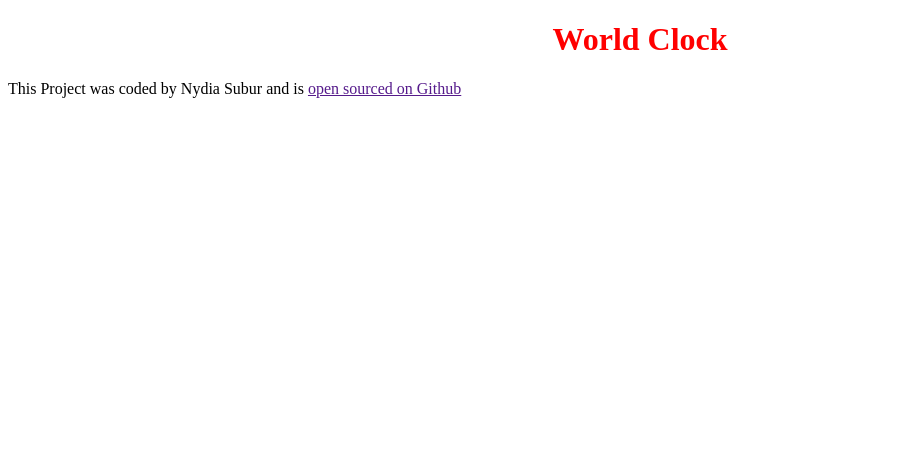
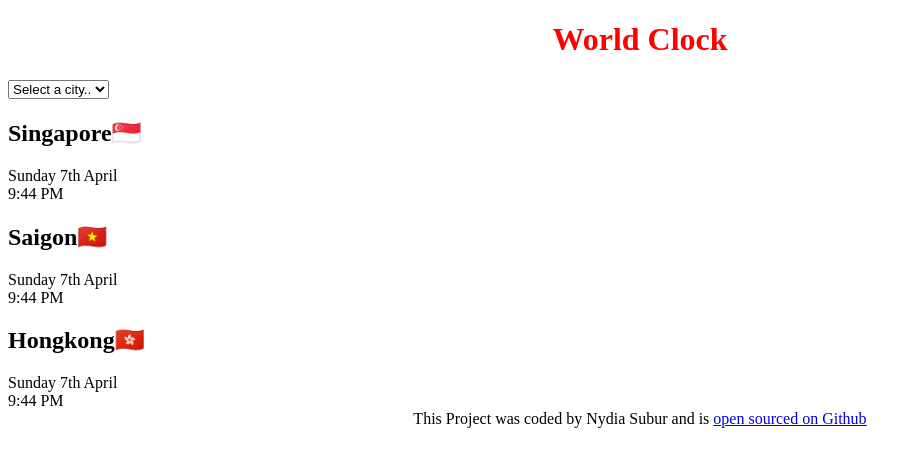
Before and after one commit to nydiasubur/World-Clock-App, a plain HTML site: page index.html in a window 1280 px wide. Shown: the whole page, without its empty margins (0-921 px from the left). Drawn offline with Linux system fonts and the light colour scheme.

Commit message:
Added the HTML structure of index.html page

```diff
--- a/css/style.css
+++ b/css/style.css
@@ -2,3 +2,7 @@ h1 {
   text-align: center;
   color: red;
 }
+
+footer {
+  text-align: center;
+}
--- a/index.html
+++ b/index.html
@@ -8,9 +8,39 @@
   </head>
   <body>
     <h1>World Clock</h1>
+    <div class="main-container">
+      <select id="city-dropdown">
+        <option value="">Select a city..</option>
+        <option value="singapore">Singapore</option>
+        <option value="saigon">Saigon</option>
+        <option value="hongkong">Hongkong</option>
+        <option value="Malysia">Malaysia</option>
+      </select>
+
+      <div class="cities">
+        <h2>Singapore🇸🇬</h2>
+        <div class="city-date">Sunday 7th April</div>
+        <div class="city-time">9:44 PM</div>
+      </div>
+
+      <div class="cities">
+        <h2>Saigon🇻🇳</h2>
+        <div class="city-date">Sunday 7th April</div>
+        <div class="city-time">9:44 PM</div>
+      </div>
+
+      <div class="cities">
+        <h2>Hongkong🇭🇰</h2>
+        <div class="city-date">Sunday 7th April</div>
+        <div class="city-time">9:44 PM</div>
+      </div>
+    </div>
+
     <footer>
       This Project was coded by Nydia Subur and is
-      <a href="" target="_blank">open sourced on Github</a>
+      <a href="https://github.com/nydiasubur/World-Clock-App" target="_blank"
+        >open sourced on Github</a
+      >
     </footer>
     <script src="javascript/index.js"></script>
   </body>
```
